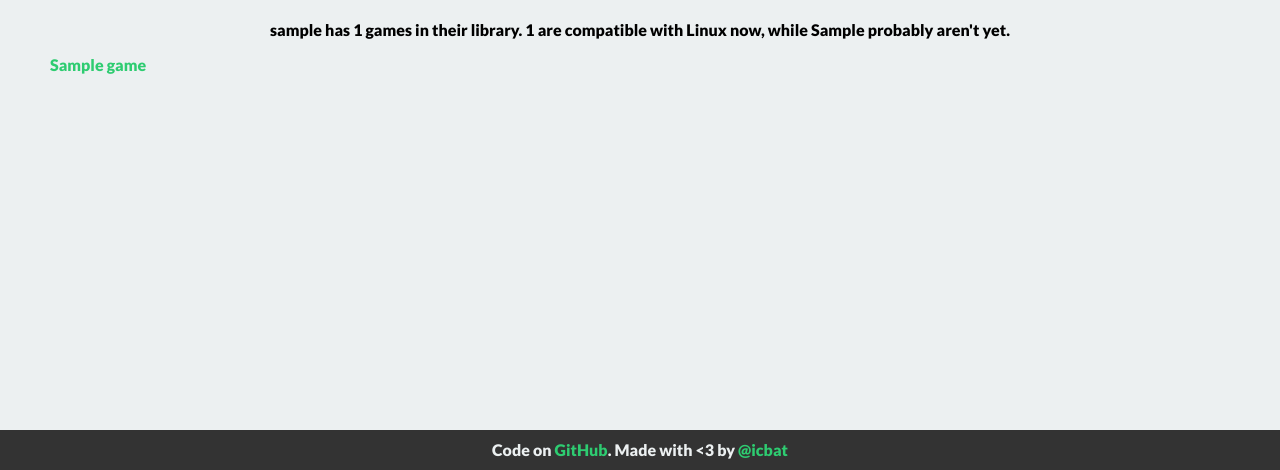
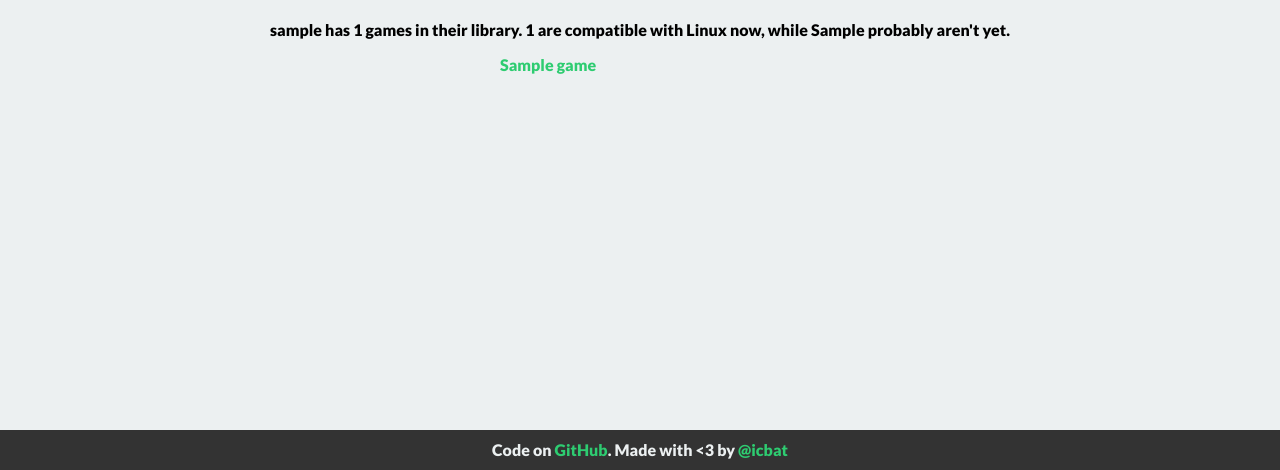
Before and after one commit to icbat/steam-linux-breakdown, a Flask app: template templates/output.html in a window 1280 px wide. Shown: the part 102-572 px from the top of the page. Run offline with Flask 2, Linux system fonts and the light colour scheme; the template is opened without the code that fills it: most values are stand-ins (such as "Sample title", 1, 10 or a date in 2020).

Commit message:
roughly centering list
won't be perfect for 100% of cases but it's nice enough

```diff
--- a/static/style.css
+++ b/static/style.css
@@ -33,7 +33,9 @@ table {
 ul {
 	list-style: none;
 	text-align: left;
-
+	margin-left: auto;
+    margin-right: auto;
+    width: 20em;
 }
 
 .True:before {
```
